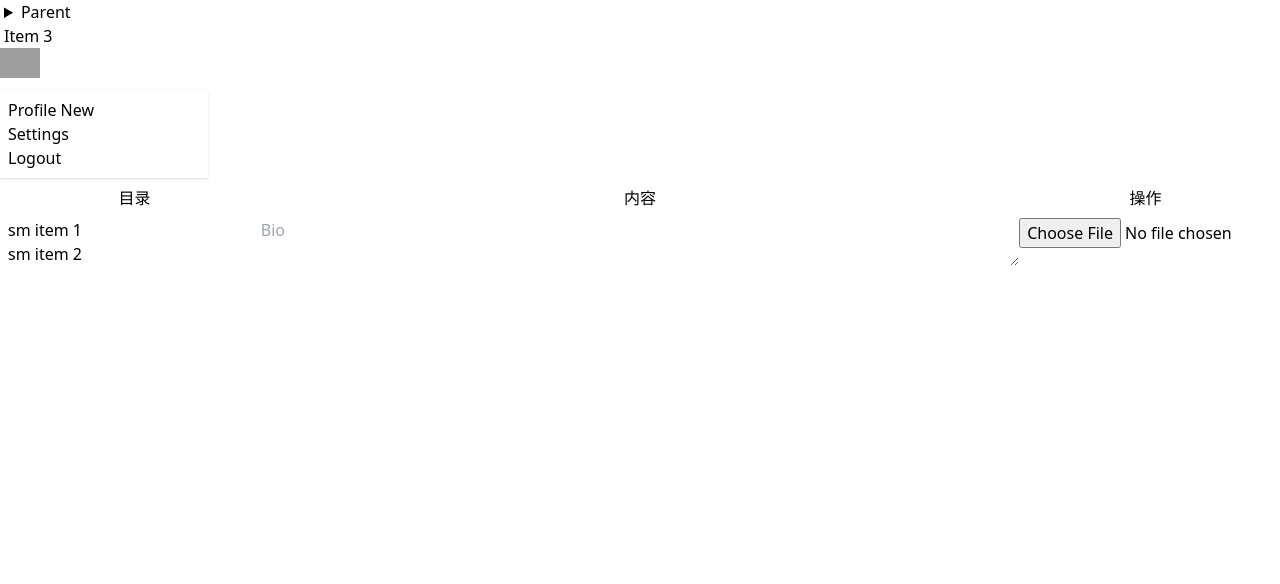
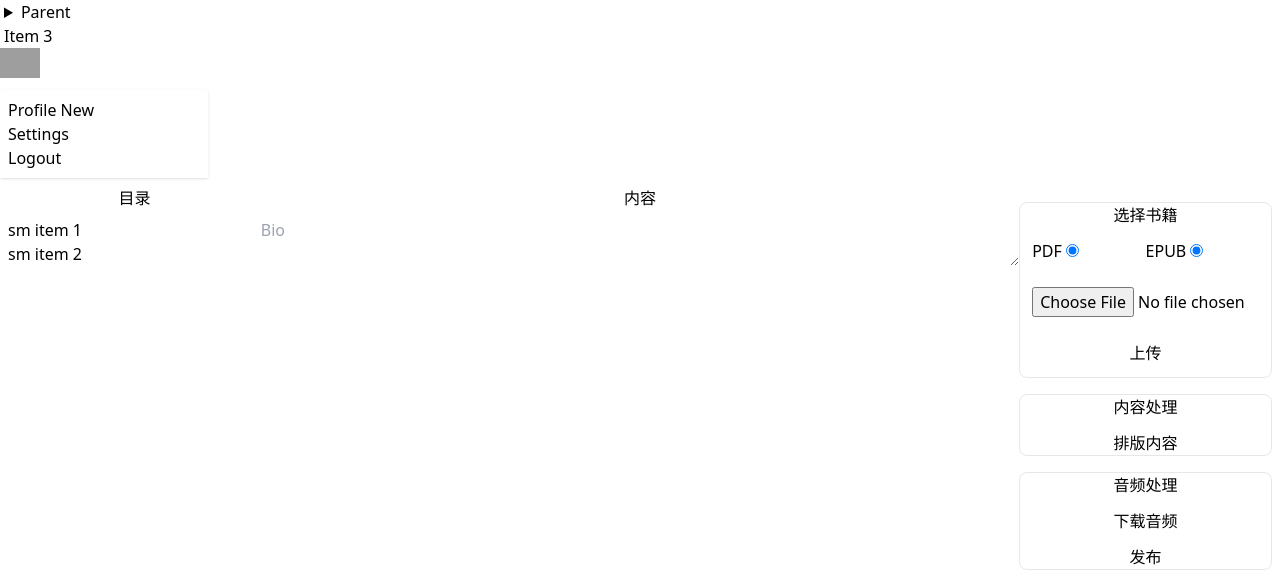
Before and after one commit to pingfury108/book2tts, a Django app: template src/web/workbench/templates/index.html in a window 1280 px wide. Shown: the part 216-800 px from the top of the page. Run offline with Django 5.2, Linux system fonts and the light colour scheme; the template is opened without the code that fills it, so the values that code supplies are empty; some libraries are stand-ins or nearby versions; grey boxes are pictures that could not be loaded.

Commit message:
fix workbench index.html

```diff
--- a/src/web/workbench/templates/index.html
+++ b/src/web/workbench/templates/index.html
@@ -2,7 +2,7 @@
 
 
 {% block content %}
-<div class="flex p-2">
+<div class="flex p-2 h-full w-full">
     <div class="grow h-full w-1/5">
         <div class="container text-center">
             <h3>目录</h3>
@@ -25,11 +25,53 @@
     </div>
     <div class="divider divider-horizontal"></div>
     <div class="grow h-full w-1/5">
-        <div class="container text-center">
-            <h3>操作</h3>
+        <div class="mt-4 border rounded-lg h-1/3">
+            <div class="container text-center">
+                <h3>选择书籍</h3>
+            </div>
+            <div class="container">
+                <div class="flex flex-row p-3 self-center">
+                    <label class="label cursor-pointer w-1/2">
+                        <span class="label-text">PDF</span>
+                        <input type="radio" name="pdf" class="radio radio-accent" checked="checked" />
+                    </label>
+                    <label class="label cursor-pointer w-1/2">
+                        <span class="label-text">EPUB</span>
+                        <input type="radio" name="epub" class="radio radio-accent" checked="checked" />
+                    </label>
+                </div>
+                <div class="p-3">
+                    <input type="file" class="file-input file-input-bordered file-input-primary w-full max-w-xs" />
+                </div>
+                <div class="p-3">
+                    <button class="btn btn-outline btn-primary w-full self-center">上传</button>
+                </div>
+            </div>
         </div>
-        <div class="container pt-2">
-            <input type="file" class="file-input w-full max-w-xs" />
+
+        <div class="mt-4 border rounded-lg h-1/3">
+            <div class="container text-center">
+                <h3>内容处理</h3>
+            </div>
+            <div class="container">
+                <div class="pt-3">
+                    <button class="btn w-full self-center">排版内容</button>
+                </div>
+            </div>
+        </div>
+
+        <div class="mt-4 border rounded-lg h-1/3">
+            <div class="container text-center">
+                <h3>音频处理</h3>
+            </div>
+            <div class="container">
+                <div class="pt-3">
+                    <button class="btn w-full self-center">下载音频</button>
+                </div>
+                <div class="pt-3">
+                    <button class="btn w-full self-center">发布</button>
+                </div>
+            </div>
         </div>
     </div>
 </div>
```
